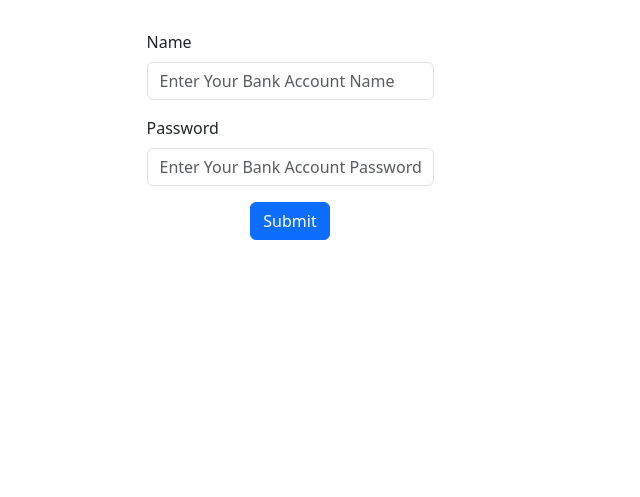
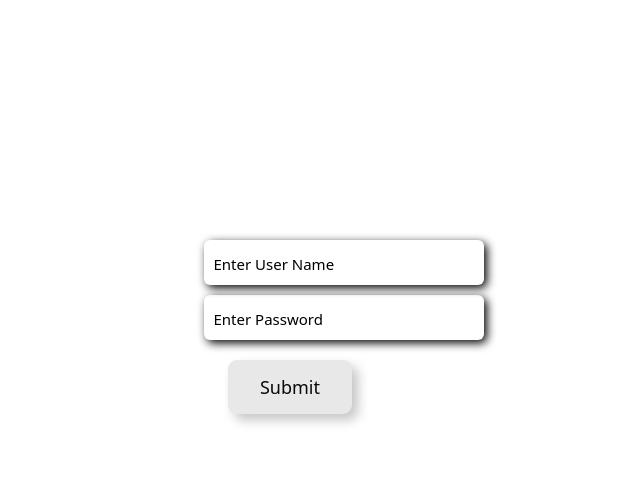
Before and after one commit to Muhammad-Ehsan-03/Ehsan-SECOND-PROJECT, a plain HTML site: page index.html in a window 1280 px wide. Shown: the whole page, without its empty margins (350-990 px from the left). Drawn offline with nearby package versions, Linux system fonts and the light colour scheme.

Commit message:
button and input change

```diff
--- a/index.css
+++ b/index.css
@@ -25,11 +25,13 @@
 }
 
 
-.conatinor {
+.contner {
     padding: 50px 30px;
     margin: 150px;
-    background-color: #ccc;
+
+
 }
+
 
 .conatiner-2 .col-md-3 {
     padding: 50px 30px;
@@ -237,3 +239,78 @@
     margin-top: 30px;
     display: none;
 }
+.button button {
+  color: #090909;
+  padding: 0.7em 1.7em;
+  font-size: 18px;
+  border-radius: 0.5em;
+  background: #e8e8e8;
+  cursor: pointer;
+  border: 1px solid #e8e8e8;
+  transition: all 0.3s;
+  box-shadow: 6px 6px 12px #c5c5c5, -6px -6px 12px #ffffff;
+  margin-top: 20px;
+}
+
+button:active {
+  color: #666;
+  box-shadow: inset 4px 4px 12px #c5c5c5, inset -4px -4px 12px #ffffff;
+}
+.container {
+    display: flex;
+    flex-direction: column;
+    gap: 7px;
+    position: relative;
+    color: rgb(0, 0, 0);
+    margin-left: auto;
+    margin-right: auto;
+    margin-top: 10px;
+  }
+
+  .container .label {
+    font-size: 15px;
+    padding-left: 10px;
+    position: absolute;
+    top: 13px;
+    transition: 0.3s;
+    pointer-events: none;
+  }
+
+  .input {
+    width: 280px;
+    height: 45px;
+    border: none;
+    outline: none;
+    padding: 0px 18px;
+    border-radius: 6px;
+    color: #000000;
+    font-size: 15px;
+    background-color: transparent;
+    box-shadow: 3px 3px 10px rgba(0,0,0,1),
+    -1px -1px 6px rgba(255, 255, 255, 0.4);
+
+  }
+
+  .input:focus {
+    border: 2px solid transparent;
+    color: #000000;
+    box-shadow: 3px 3px 10px rgba(0,0,0,1),
+    -1px -1px 6px rgba(255, 255, 255, 0.4),
+    inset 3px 3px 10px rgba(0,0,0,1),
+    inset -1px -1px 6px rgba(255, 255, 255, 0.4);
+  }
+
+  .container .input:valid ~ .label,
+  .container .input:focus ~ .label {
+    transition: 0.3s;
+    padding-left: 2px;
+    transform: translateY(-35px);
+  }
+
+  .container .input:valid,
+  .container .input:focus {
+    box-shadow: 3px 3px 10px rgba(0,0,0,1),
+    -1px -1px 6px rgba(255, 255, 255, 0.4),
+    inset 3px 3px 10px rgba(0,0,0,1),
+    inset -1px -1px 6px rgba(255, 255, 255, 0.4);
+  }
--- a/index.html
+++ b/index.html
@@ -6,11 +6,11 @@
         <script src="https://kit.fontawesome.com/a92ab39a18.js" crossorigin="anonymous"></script>
         <link href="https://cdn.jsdelivr.net/npm/bootstrap@5.3.3/dist/css/bootstrap.min.css" rel="stylesheet"
             integrity="sha384-QWTKZyjpPEjISv5WaRU9OFeRpok6YctnYmDr5pNlyT2bRjXh0JMhjY6hW+ALEwIH" crossorigin="anonymous">
-        <link href="EHSAN-SECOND-PROJECT/index.css" rel="stylesheet" type="text/css">
-        <script src="EHSAN-SECOND-PROJECT/index.js"></script>
+        <link href="index.css" rel="stylesheet" type="text/css">
+        <script src="index.js"></script>
     </head>
     <body>
-        <div class="containor">
+        <div class="contner">
             <div class="row">
                 <div class="col-md-3 mx-auto">
                     <div class="alert alert-success" role="alert">
@@ -29,16 +29,18 @@
                         </p>
                     </div>
 
-                    <div class="mb-3 mx-auto ">
-                        <label for="Email" class="form-label">Name</label>
-                        <input type="text" class="form-control" id="Email" aria-describedby="emailHelp " placeholder="Enter Your Bank Account Name">
-                    </div>
-                    <div class="mb-3 mx-auto ">
-                        <label for="Password" class="form-label">Password</label>
-                        <input type="password" class="form-control" id="password" placeholder="Enter Your Bank Account Password">
+                    <div class=" container ">
+                       <input required="" type="text" name="text" class="input" id="Email">
+                        <label class="label">Enter User Name</label>
+
+                     </div>
+                    <div class=" container " >
+                        <input required="" type="password" name="text" class="input" id="password">
+                        <label class="label">Enter Password</label>
+
                     </div>
                     <div class="button">
-                        <button class="btn btn-primary" onclick="login()">Submit</button>
+                        <button onclick="login()">Submit</button>
                     </div>
                 </div>
             </div>
```
